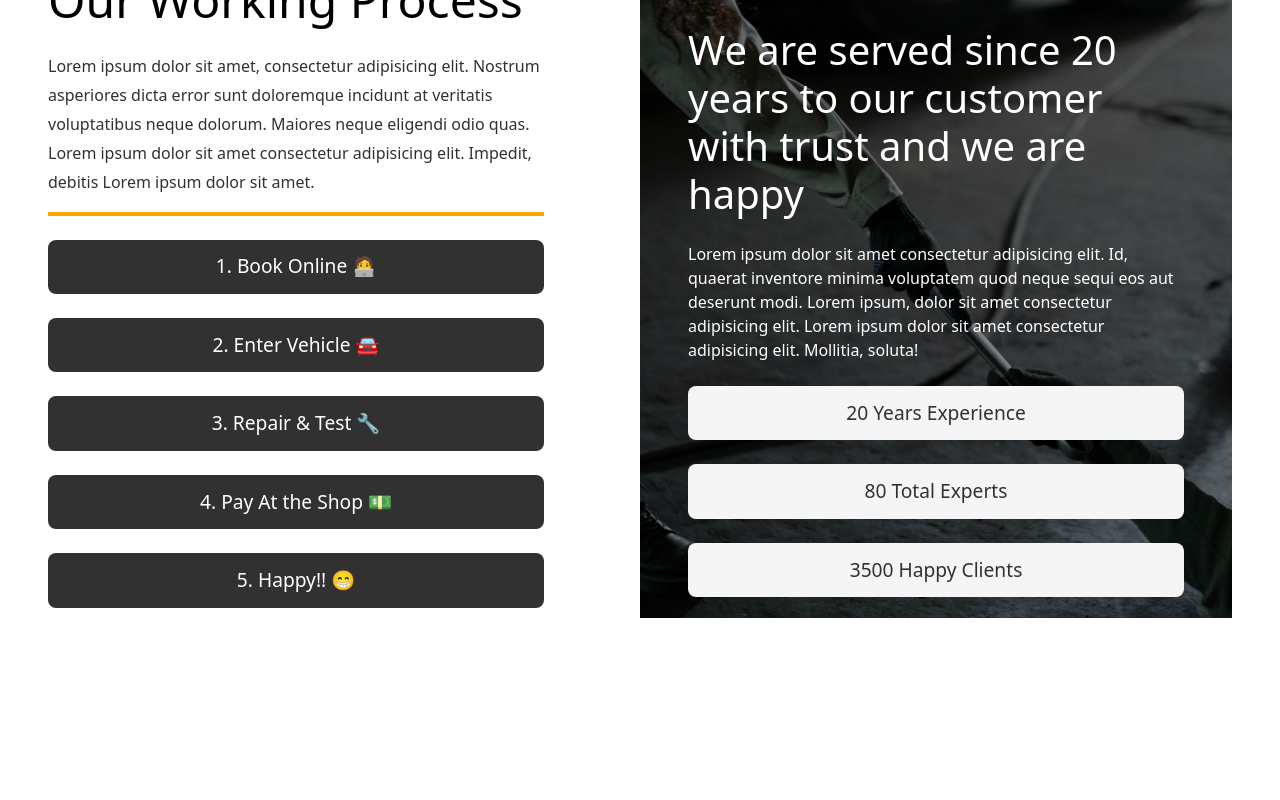
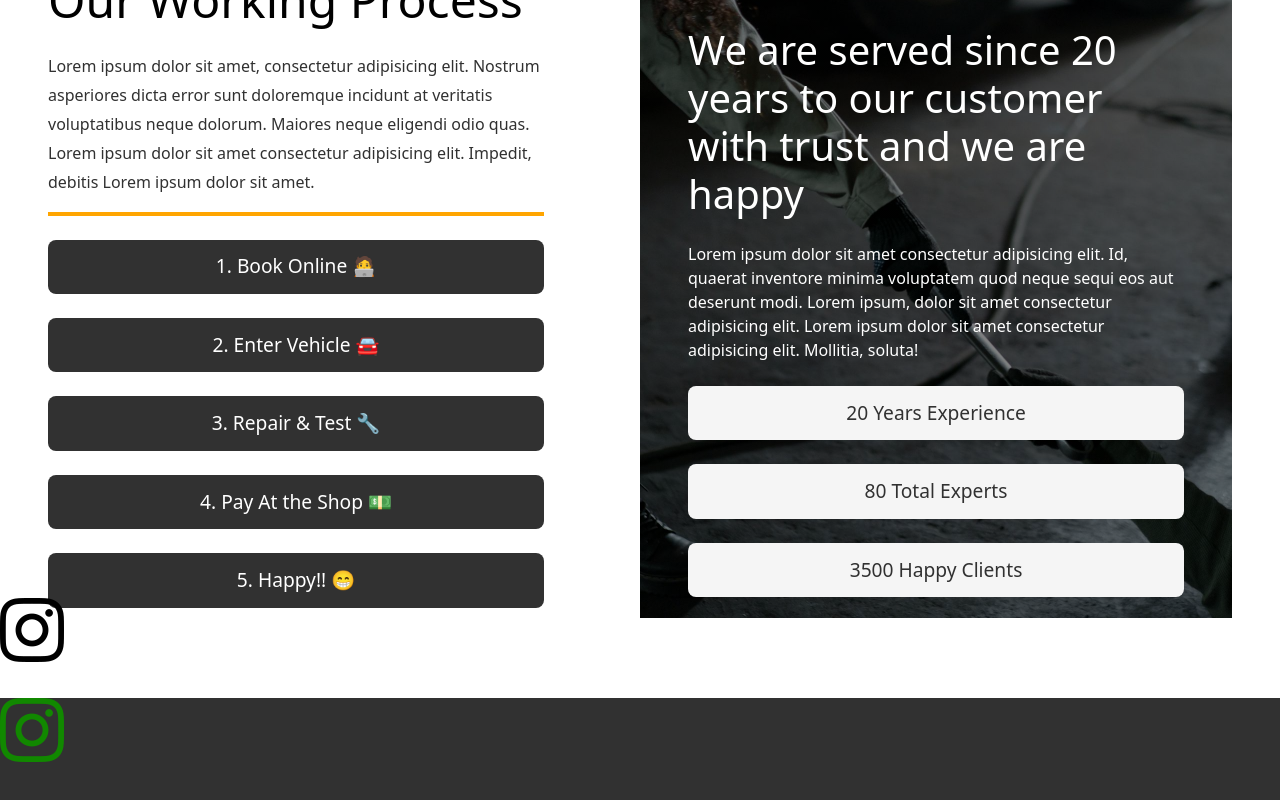
Before and after one commit to ardiantohendy/car-repair-app-reactjs, a React (Vite) app: page / in a window 1280 px wide. Shown: the part 2502-3302 px from the top of the page. Before the commit the page ends 3200 px from the top, so only its background shows below. Built offline with nearby package versions, Linux system fonts and the light colour scheme.

Commit message:
new commit = adding footer

```diff
--- a/src/App.jsx
+++ b/src/App.jsx
@@ -3,6 +3,7 @@ import AboutPage from "./components/AboutPage";
 import MainPage from "./components/MainPage";
 import ServicesPage from "./components/ServicesPage";
 import ProcessPage from "./components/ProcessPage";
+import Footer from "./components/Footer";
 
 function App() {
   return (
@@ -11,6 +12,7 @@ function App() {
       <AboutPage />
       <ServicesPage />
       <ProcessPage />
+      <Footer />
     </>
   );
 }
--- /dev/null
+++ b/src/components/Footer.jsx
@@ -0,0 +1,15 @@
+import instagram from "../assets/icon/instagram.png";
+
+const Footer = () => {
+  return (
+    <>
+      <div className="footer">
+        <a href="#">
+          <img src={instagram} alt="" />
+        </a>
+      </div>
+    </>
+  );
+};
+
+export default Footer;
--- a/src/index.css
+++ b/src/index.css
@@ -429,3 +429,17 @@ body .processPage .right p {
   top: 0;
   right: 0;
 } */
+
+/* FOOTER PAGE */
+
+body .footer {
+  width: 100%;
+  height: 50vh;
+  background-color: rgb(49, 49, 49);
+}
+
+body .footer a img {
+  color: white;
+  filter: drop-shadow(0px 100px 0 #118800);
+  transform: translateY(-100px);
+}
```
Also changed, not shown: src/assets/icon/instagram.png (added).
